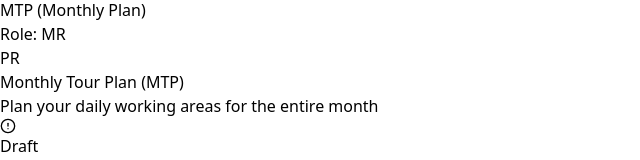
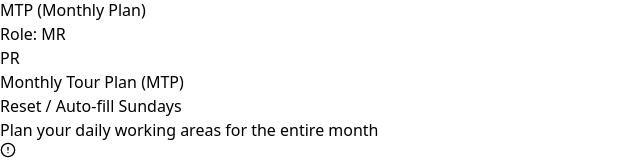
Before and after one commit to rudramishrajnp/raxon-sfa, a React (Vite) app: page /mtp in a window 1280 px wide. Shown: the part 374-534 px from the top of the page, without its empty margins (0-640 px from the left). Built offline with nearby package versions, Linux system fonts and the light colour scheme; no server answers; the database is empty.

Commit message:
feat: guarantee Sundays default to Holiday and provide one-click Auto-fill button

```diff
--- a/src/pages/Mtp.tsx
+++ b/src/pages/Mtp.tsx
@@ -74,7 +74,8 @@ export default function Mtp() {
 
   const isComplete = daysInMonth.every(day => {
     const dateStr = format(day, 'yyyy-MM-dd');
-    return !!plans[dateStr];
+    const isWeekend = format(day, 'EEEE') === 'Sunday';
+    return !!(plans[dateStr] || (isWeekend ? 'Holiday' : ''));
   });
 
   const handleSubmit = () => {
@@ -89,7 +90,15 @@ export default function Mtp() {
     setShowConfirm(false);
     setLoading(true);
     try {
-      await submitMTP(monthYear, plans);
+      const finalPlans = { ...plans };
+      daysInMonth.forEach(day => {
+        const dateStr = format(day, 'yyyy-MM-dd');
+        if (format(day, 'EEEE') === 'Sunday' && !finalPlans[dateStr]) {
+          finalPlans[dateStr] = 'Holiday';
+        }
+      });
+      await submitMTP(monthYear, finalPlans);
+      setPlans(finalPlans);
       setStatus('submitted');
       setMessage("MTP Submitted successfully to Manager for approval.");
     } catch (error) {
@@ -118,15 +127,13 @@ export default function Mtp() {
         <div>
           <div className="flex items-center space-x-4">
             <h1 className="text-2xl font-bold text-gray-900">Monthly Tour Plan (MTP)</h1>
-            {status !== 'draft' && (
-              <button
-                onClick={handleReset}
-                className="text-xs font-semibold bg-red-50 text-red-600 hover:bg-red-100 px-2.5 py-1 rounded-md border border-red-200 transition-colors"
-                title="Reset this MTP to draft with Sundays auto-selected as Holiday"
-              >
-                Reset (Demo)
-              </button>
-            )}
+            <button
+              onClick={handleReset}
+              className="text-xs font-medium bg-indigo-50 text-indigo-700 hover:bg-indigo-100 px-3 py-1 rounded-md border border-indigo-200 transition-colors"
+              title="Reset MTP to Draft and Auto-fill all Sundays as Holiday"
+            >
+              Reset / Auto-fill Sundays
+            </button>
           </div>
           <p className="text-gray-500">Plan your daily working areas for the entire month</p>
         </div>
@@ -172,7 +179,7 @@ export default function Mtp() {
               const dateStr = format(day, 'yyyy-MM-dd');
               const dayName = format(day, 'EEEE');
               const isWeekend = dayName === 'Sunday';
-              const selectedArea = plans[dateStr];
+              const selectedArea = plans[dateStr] !== undefined ? plans[dateStr] : (isWeekend ? 'Holiday' : '');
 
               return (
                 <div key={dateStr} className={`flex flex-col sm:flex-row sm:items-center p-3 rounded-lg border ${isWeekend ? 'bg-red-50 border-red-100' : 'bg-white border-gray-200'} ${isToday(day) ? 'ring-2 ring-indigo-500' : ''}`}>
```
